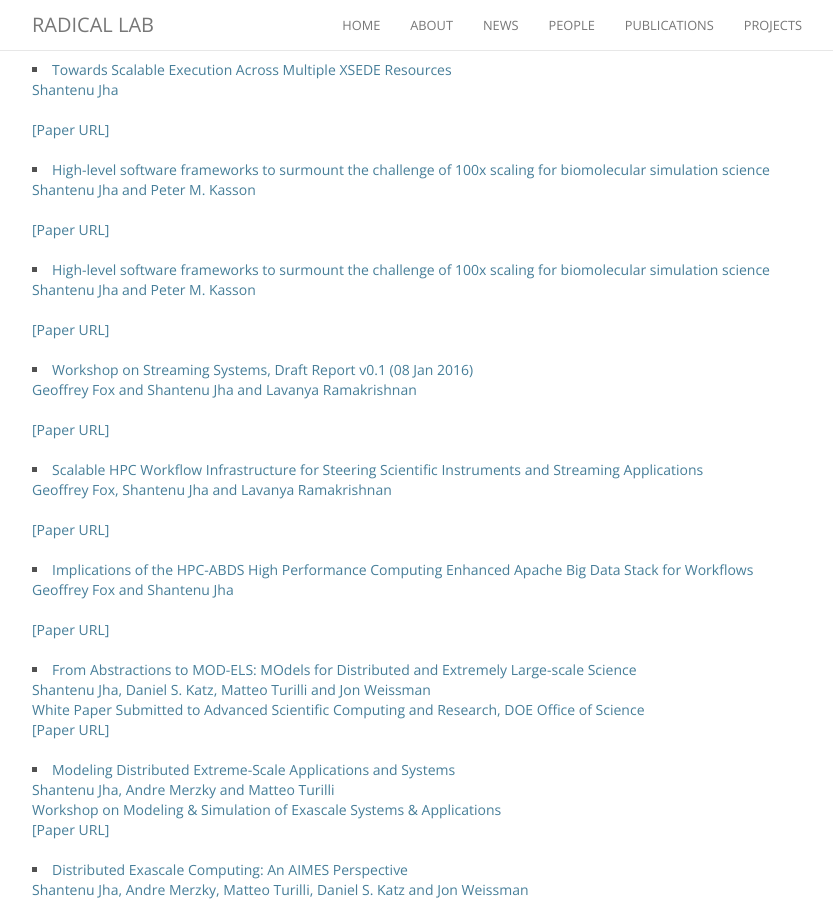
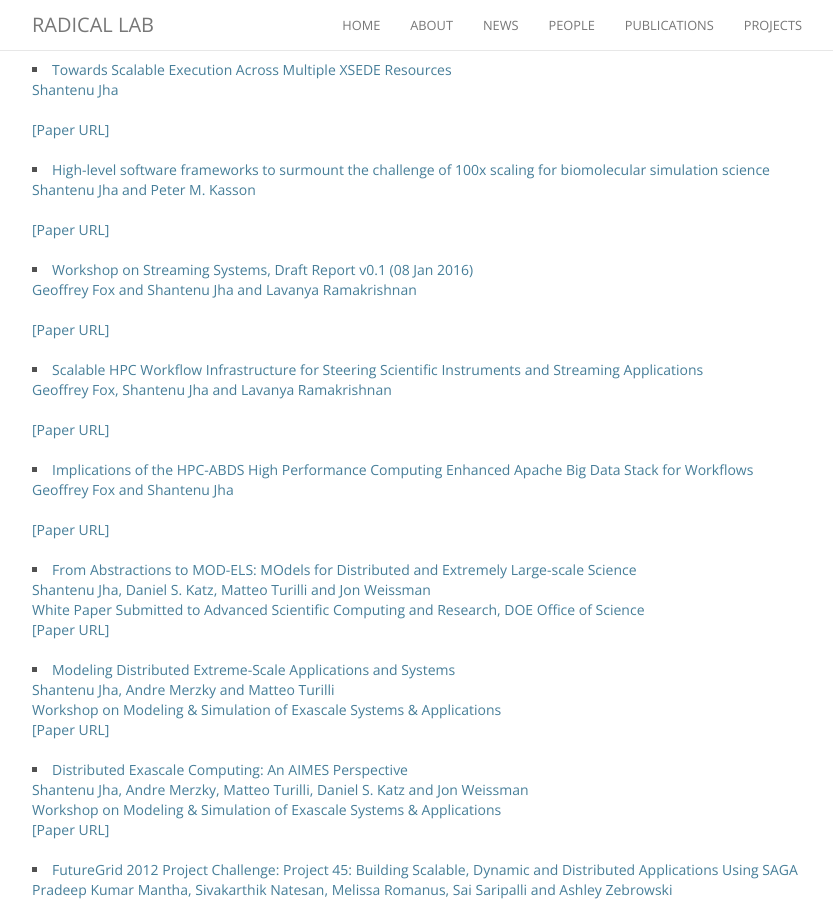
Before and after one commit to seymaguleryuz/radical-group.github.io, a Jekyll site: the page built from publications.md, in a window 1280 px wide and 900 px high, scrolled down 8898 px. Shown: the whole window, without its empty margins (223-1056 px from the left). Built offline with Jekyll 4.4.1, drawn with Linux system fonts in a browser that asks for light colours; nearby versions of some CDN libraries.

Commit message:
Hotfix: remove duplicate and fix link

```diff
--- a/_publications/jha2015high.md
+++ /dev/null
@@ -1,11 +0,0 @@
----
-title: "High-level software frameworks to surmount the challenge of 100x scaling for biomolecular simulation science"
-collection: publications
-permalink: /publications/jha2015high
-type: standard
-date: 2015-12-25
-author: "Shantenu Jha and Peter M. Kasson"
-venue: ""
-paperurl: http://dx.doi.org/10.5281/zenodo.44377
----
-[Paper URL](http://dx.doi.org/10.5281/zenodo.44377)
```
Also changed, not shown: _publications/jha2015highlevel.md (+2 -2 lines).
